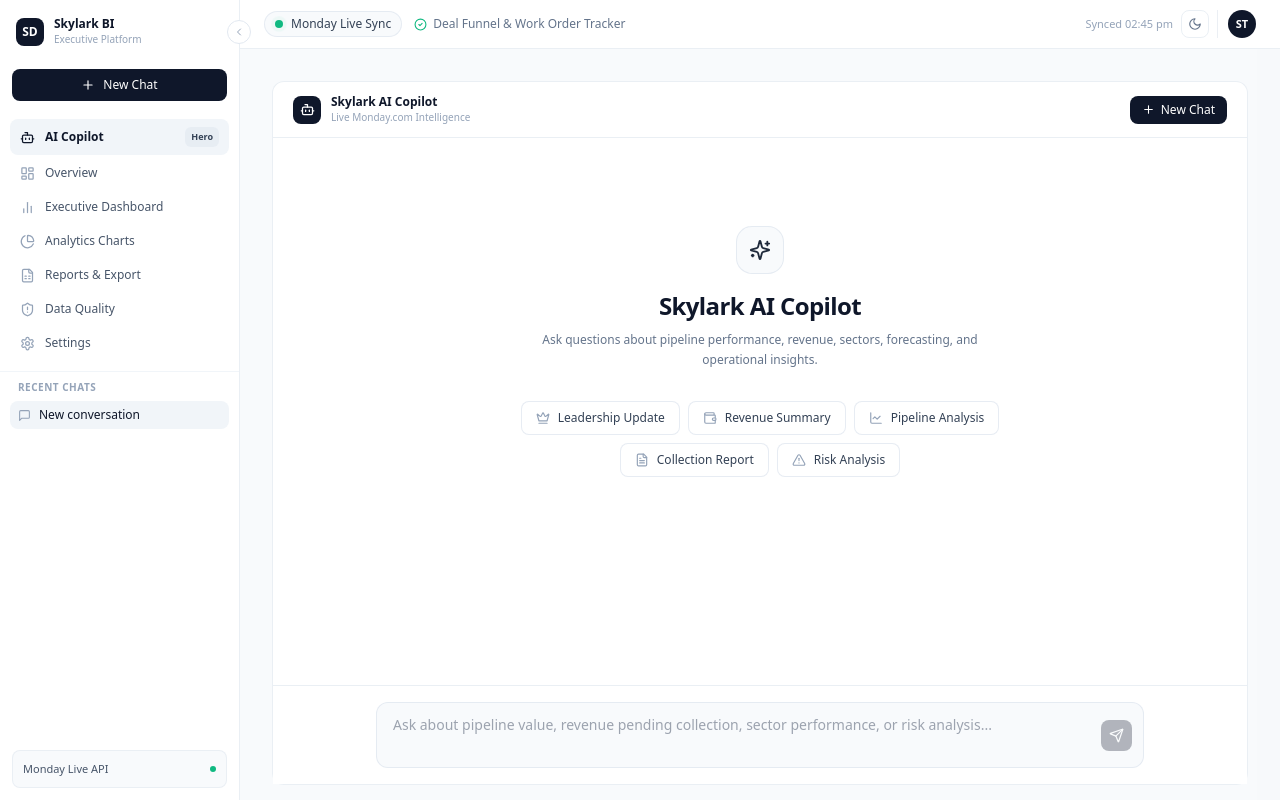
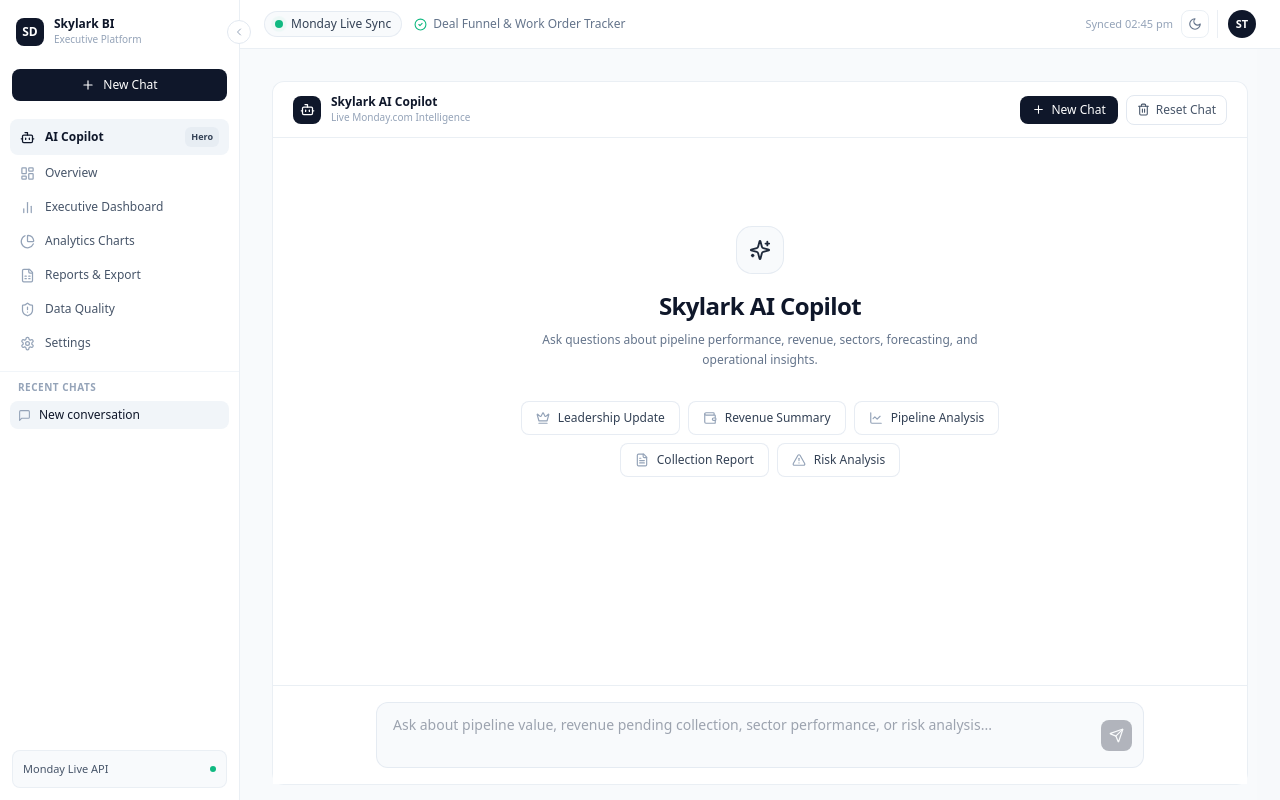
Before and after one commit to parnika0110/monday-bi-agent, a Next.js app: page /copilot in a window 1280 px wide. Built offline with nearby package versions, Linux system fonts and the light colour scheme.

Commit message:
Expose Reset Chat action permanently in Copilot header

```diff
--- a/app/copilot/page.tsx
+++ b/app/copilot/page.tsx
@@ -143,18 +143,16 @@ export default function CopilotPage() {
             <span>New Chat</span>
           </button>
 
-          {hasUserMessages && (
           <button
             onClick={clearCurrentConversation}
             className="flex items-center gap-1.5 rounded-lg border border-slate-200 bg-white px-2.5 py-1.5 text-xs font-medium text-slate-600 transition hover:bg-slate-50 hover:text-red-600 dark:border-slate-800 dark:bg-slate-900 dark:text-slate-400 dark:hover:bg-slate-800"
             title="Reset current conversation"
           >
             <Trash2 size={13} />
-              <span className="hidden sm:inline">Clear</span>
+            <span>Reset Chat</span>
           </button>
-          )}
 
-          {hasUserMessages && (
+          {messages.length > 1 && (
             <button
               onClick={handleExportPdf}
               className="flex items-center gap-1.5 rounded-lg border border-slate-200 bg-white px-2.5 py-1.5 text-xs font-medium text-slate-600 transition hover:bg-slate-50 dark:border-slate-800 dark:bg-slate-900 dark:text-slate-400"
```
Lines whose indentation alone changed are shown as unchanged.
